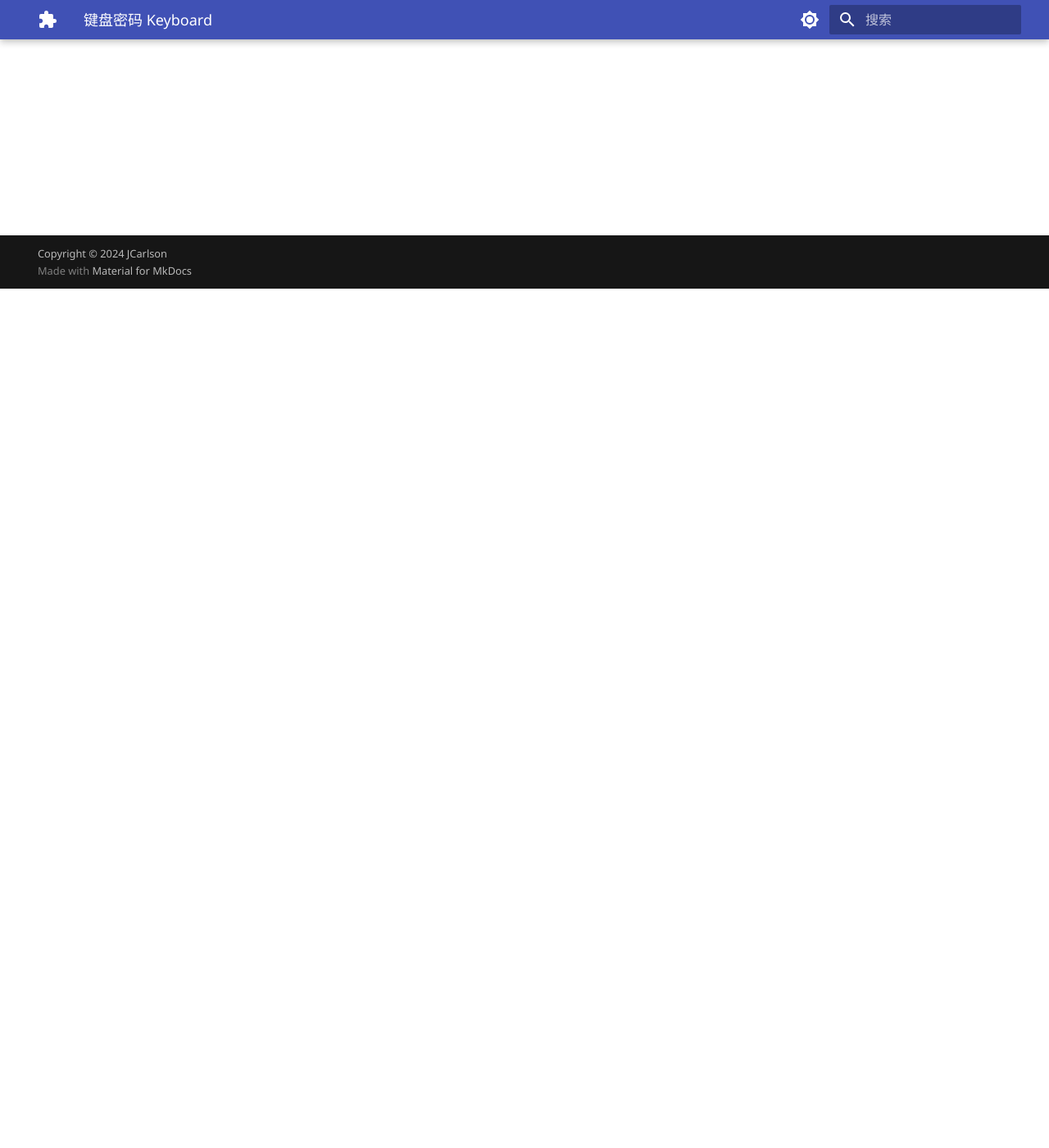
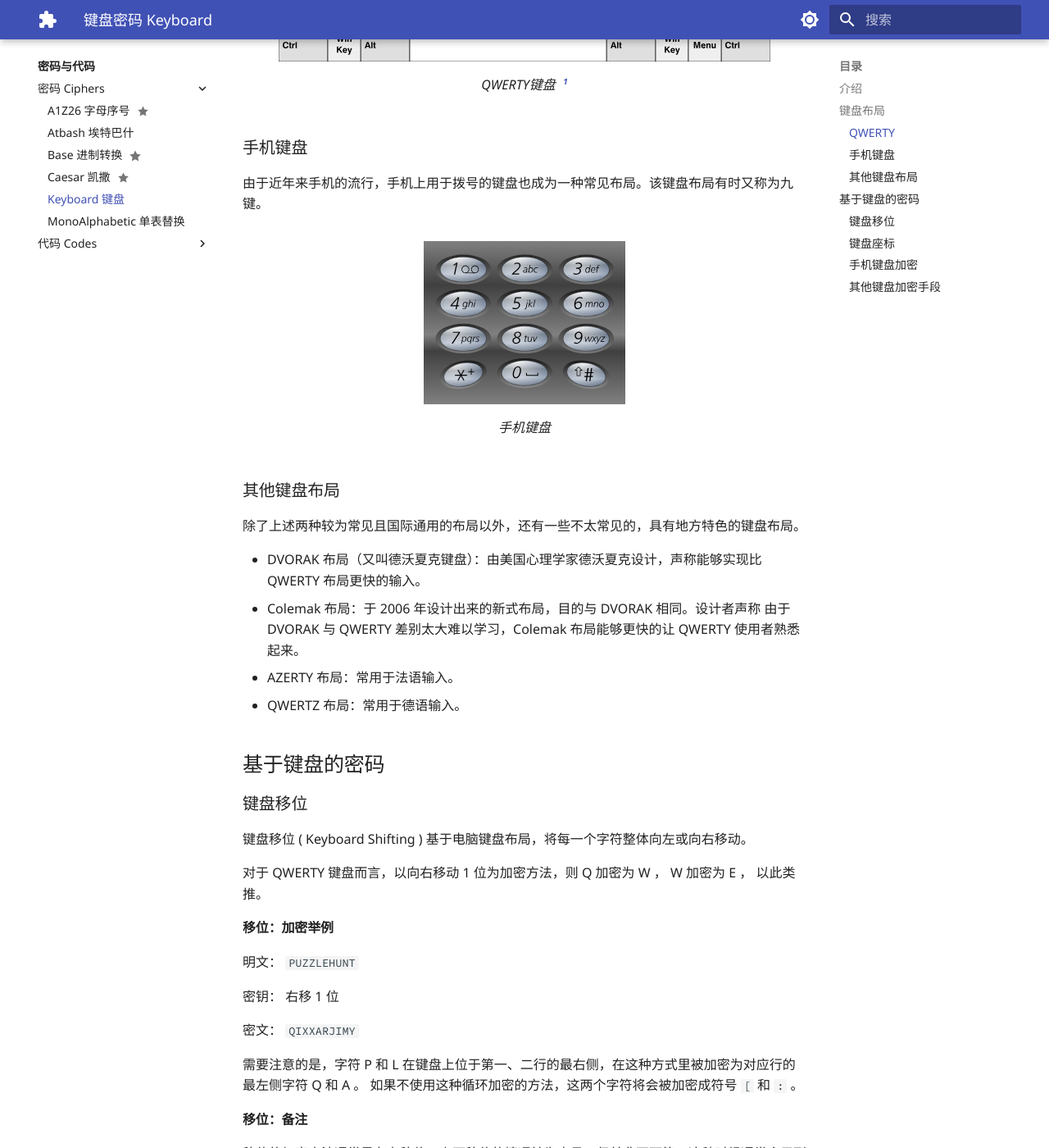
Before and after one commit to JimmyCHWang/puzzle-hunt-wiki-cn, an MkDocs documentation site: the page built from docs/ciphers-and-codes/ciphers/keyboard.md, in a window 1280 px wide and 1400 px high, scrolled down 1048 px. Shown: the whole window at 82% size. Built offline with MkDocs 1.6.1 and Material for MkDocs 9.7.7, drawn with Linux system fonts in a browser that asks for light colours; plug-ins that fetch from the network failed and are left out; some of the changed text lies outside the part shown.

Commit message:
Keyboard Cipher, with fixes on other ciphers

```diff
--- a/docs/ciphers-and-codes/ciphers/keyboard.md
+++ b/docs/ciphers-and-codes/ciphers/keyboard.md
@@ -2,3 +2,117 @@
 title: 键盘密码 Keyboard
 description: 键盘密码
 ---
+
+关键词： QWERTY 、 手机键盘 、 九键（ 9键 ）
+
+!!! warning "消歧义"
+    本文主要介绍的不是音乐键盘。
+
+## 介绍
+
+键盘通常意义上是指电脑键盘 ( Computer Keyboard ) ，是一种输入设备，目的是将文字输入进电子设备。通常由不同的按钮或电子开关组成。
+
+键盘脱胎于 18 世纪的打字机设备，尽管出现较晚，但在 PH 的常见加密方式中仍占有一席之位。并且，键盘加密的方法**并不唯一**，
+有若干种可供使用的键盘布局，同样的键盘布局也会有不同的加密方式。
+
+> CCBC 13 的《第一道题》里，使用键盘的密码便用到了三种，为制作本页面提供了丰富的参考资料，特此致谢。
+
+## 键盘布局
+
+### QWERTY
+
+最常见的键盘布局即是 QWERTY 布局 (QWERTY Layout) [^1]，取自该布局字母区最左上角的六个字符。
+
+<figure markdown>
+  ![QWERTY键盘](../../_static/images/keyboard_layout.svg){ width="600" }
+  <figcaption>QWERTY键盘&nbsp;
+    <sup id="fnref2:1"><a class="footnote-ref" href="#fn:1">1</a></sup>
+  </figcaption>
+</figure>
+
+### 手机键盘
+
+由于近年来手机的流行，手机上用于拨号的键盘也成为一种常见布局。该键盘布局有时又称为九键。
+
+<figure markdown>
+  ![手机键盘](../../_static/images/telephone_keypad.svg){ width="246" }
+  <figcaption>手机键盘</figcaption>
+</figure>
+
+### 其他键盘布局
+
+除了上述两种较为常见且国际通用的布局以外，还有一些不太常见的，具有地方特色的键盘布局。
+
+- DVORAK 布局（又叫德沃夏克键盘）：由美国心理学家德沃夏克设计，声称能够实现比 QWERTY 布局更快的输入。
+- Colemak 布局：于 2006 年设计出来的新式布局，目的与 DVORAK 相同。设计者声称
+    由于 DVORAK 与 QWERTY 差别太大难以学习，Colemak 布局能够更快的让 QWERTY 使用者熟悉起来。
+- AZERTY 布局：常用于法语输入。
+- QWERTZ 布局：常用于德语输入。
+
+## 基于键盘的密码
+
+### 键盘移位
+
+键盘移位 ( Keyboard Shifting ) 基于电脑键盘布局，将每一个字符整体向左或向右移动。
+
+对于 QWERTY 键盘而言，以向右移动 1 位为加密方法，则 Q 加密为 W ， W 加密为 E ， 以此类推。
+
+#### 移位：加密举例
+
+明文： `PUZZLEHUNT`
+
+密钥： 右移 1 位
+
+密文： `QIXXARJIMY`
+
+需要注意的是，字符 P 和 L 在键盘上位于第一、二行的最右侧，在这种方式里被加密为对应行的最左侧字符 Q 和 A 。
+如果不使用这种循环加密的方法，这两个字符将会被加密成符号 `[` 和 `:` 。
+
+#### 移位：备注
+
+移位的加密方法通常是左右移位。上下移位的情况较为少见，但并非不可能，这种时候通常会用到最上面一排的数字。
+由于键盘每一行之间有一定的错位，上下移位时通常沿左上——右下方向，即在 QWERTY 键盘上， 1 、 Q 、 A 、 Z 位于同一列。
+
+### 键盘座标
+
+键盘座标是一种将用**两个数字**来指代一个字母的方法。它将该字母**所在的行**和**所在的列的数字**当作座标，对该字母进行替换。
+
+举例来说， Q 位于第一行的 1 列，可以替换为 11 ，R 位于第一行的 4 列，座标为 14 。 P 位于第一行的 0 列，座标为 10 。
+
+所在行和所在列数字 这两个座标可以视情况交换。这种座标表示法的辨识特征是所在行只有 3 行。
+
+#### 座标：加密举例
+
+这里采用 QWERTY 布局。
+
+明文： `PUZZLEHUNT`
+
+密文： `10173131291326173615`
+
+#### 座标：备注
+
+座标可能会有变种，比如将行座标替换为 QAZ （每行第一个字母），列座标替换为 QWERTYUIOP （每列第一行的字母）等。
+
+### 手机键盘加密
+
+手机键盘（特别是老式的那种板砖机）需要通过多次按下一个按键的方法来输入一个字母。比如按两下 2(ABC) 键就是 B ，
+按三下 7(PQRS) 键就是 R 这样。由此衍生出一种将**两个数字**对应到一个字母的方式。
+
+将**该字母所在的按键**和**按下按键的次数**组合，便可用两个数字表示一个字母。例如 22 表示 B ， 73 表示 R 。
+
+这种表示方法通常将按键放在前面。这种座标表示法的辨识特征是不会出现 0 以及在表示按键的数字不会出现 1 。
+
+#### 手机键盘：加密举例
+
+明文： `PUZZLEHUNT`
+
+密文： `71829494432242826281`
+
+### 其他键盘加密手段
+
+除了上述较为经典的加密手段以外，还有一些加密手段在此点出：
+
+- 在键盘上按顺序可以描绘字母（ CCBC13 以及《名侦探柯南》等作品里均有所提及）
+- 取每组两个字符在键盘上之间的字母
+
+[^1]: 来源： [Wikimedia Commons](https://commons.wikimedia.org/wiki/File:KB_United_States.svg)
--- a/mkdocs.yml
+++ b/mkdocs.yml
@@ -119,6 +119,8 @@ nav:
       - Atbash 埃特巴什: ciphers-and-codes/ciphers/atbash.md
       - Base 进制转换: ciphers-and-codes/ciphers/base.md
       - Caesar 凯撒: ciphers-and-codes/ciphers/caesar.md
+      - Keyboard 键盘: ciphers-and-codes/ciphers/keyboard.md
+      - MonoAlphabetic 单表替换: ciphers-and-codes/ciphers/monoalphabetic.md
     - 代码 Codes:
       - ciphers-and-codes/codes/index.md
       - ASCII: ciphers-and-codes/codes/ascii.md
```
Also changed, not shown: docs/ciphers-and-codes/ciphers/atbash.md (+1 -1 lines), docs/ciphers-and-codes/ciphers/caesar.md (+3 -2 lines), docs/ciphers-and-codes/ciphers/monoalphabetic.md (+2 -0 lines), docs/_static/images/keyboard_layout.svg (added), docs/_static/images/telephone_keypad.svg (added).
